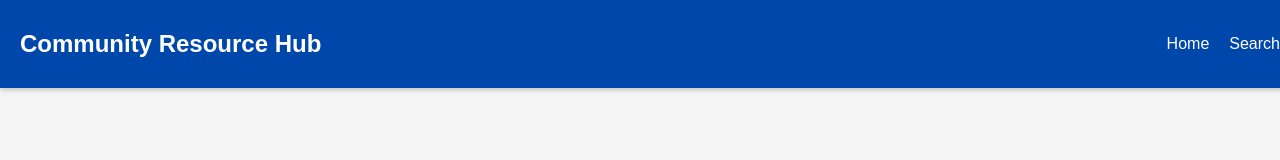
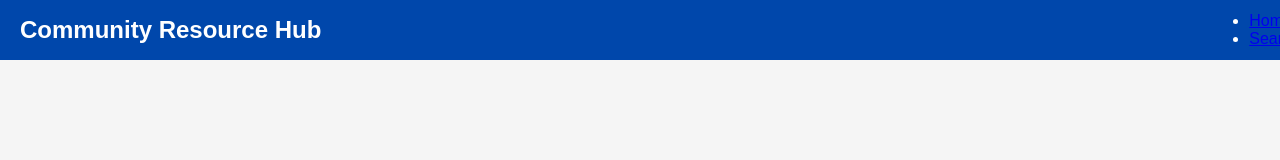
Before and after one commit to rabbitxiongmao/webmasterV4, a plain HTML site: page index.html in a window 1280 px wide. Drawn offline with Linux system fonts and the light colour scheme.

Commit message:
nav bar chang?

```diff
--- a/css/style.css
+++ b/css/style.css
@@ -70,44 +70,20 @@ button:hover {
     background: #0a71c8;
 }
 
-/* NAVBAR STYLING */
 .navbar {
-  position: fixed;       /* stays at the top always */
-  top: 0;                /* top of the page */
+  position: fixed;
+  top: 0;
   left: 0;
-  width: 100%;           /* span the full width */
+  width: 100%;
+  height: 60px;
+
   background-color: #0047AB;
   color: white;
+
   display: flex;
   justify-content: space-between;
   align-items: center;
-  padding: 10px 20px;
-  z-index: 1000;         /* makes sure navbar is above everything */
-  box-shadow: 0 2px 5px rgba(0,0,0,0.2); /* optional shadow */
+
+  padding: 0 20px;
+  z-index: 9999; /* VERY important */
 }
-
-.navbar ul {
-  list-style: none;
-  display: flex;
-  margin: 0;
-  padding: 0;
-}
-
-.navbar ul li {
-  margin-right: 20px;
-}
-
-.navbar a {
-  color: white;
-  text-decoration: none;
-}
-
-.navbar a:hover {
-  text-decoration: underline;
-}
-
-/* Push page content below navbar */
-body {
-  margin: 0;
-  padding-top: 60px; /* same height as navbar, prevents overlap */
-}
```
